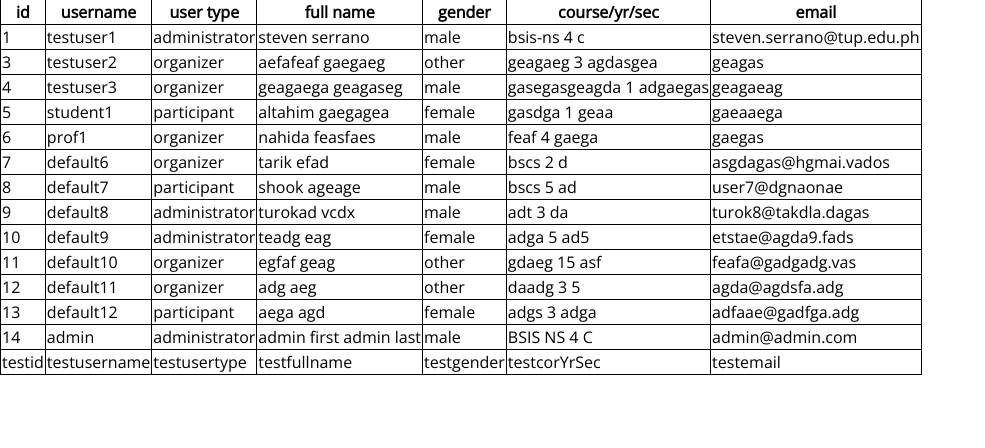
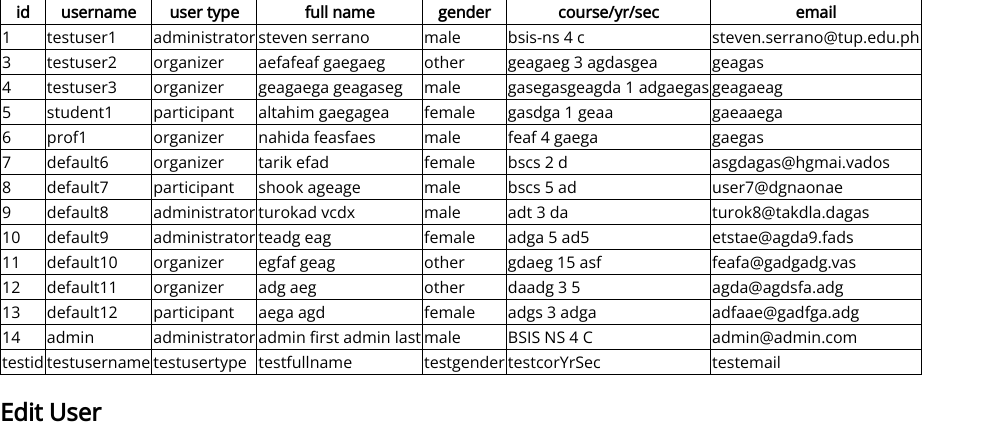
Before and after one commit to serrano1314/school-events, a PHP site: page /school-events/admin/index.php in a window 1280 px wide. Shown: the part 431-879 px from the top of the page, without its empty margins (0-985 px from the left). Before the commit the page ends 806 px from the top, so only its background shows below. Run offline with PHP 8.4, Linux system fonts and the light colour scheme; a user stored in the database is signed in; data comes from the database, SQL or seed files in the repository.

Commit message:
Update index.php

```diff
--- a/admin/index.php
+++ b/admin/index.php
@@ -138,6 +138,11 @@
                 </tr>
             </table>
         </section>
+
+        <section id="edit-user">
+            <h2>Edit User</h2>
+
+        </section>
     </main>
     <footer>
         <!-- must include php here instead-->
```
